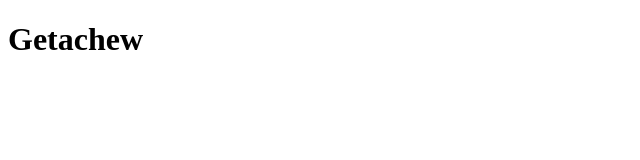
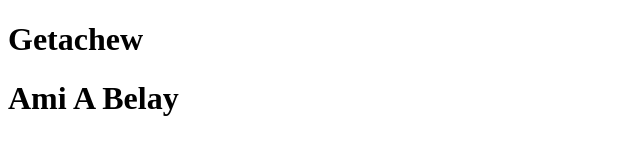
Before and after one commit to Mameye/gitpractice1, a plain HTML site: page Pages/index.html in a window 1280 px wide. Shown: the whole page, without its empty margins (0-640 px from the left). Drawn offline with Linux system fonts and the light colour scheme.

Commit message:
Add my name Ami
Ami A Belay

```diff
--- a/Pages/index.html
+++ b/Pages/index.html
@@ -8,5 +8,6 @@
 </head>
 <body>
  <h1>Getachew</h1>
+ <h1>Ami A Belay</h1>
 </body>
 </html>
```
